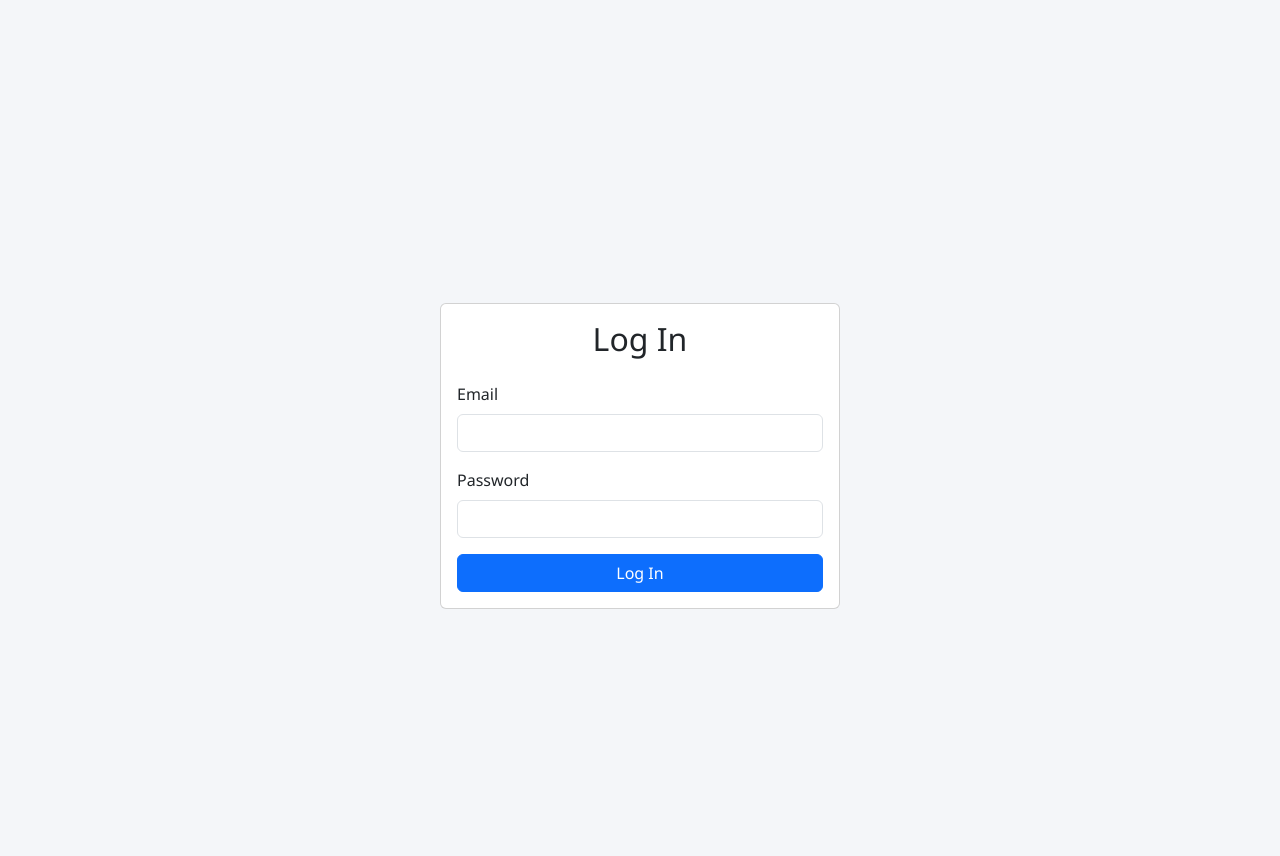
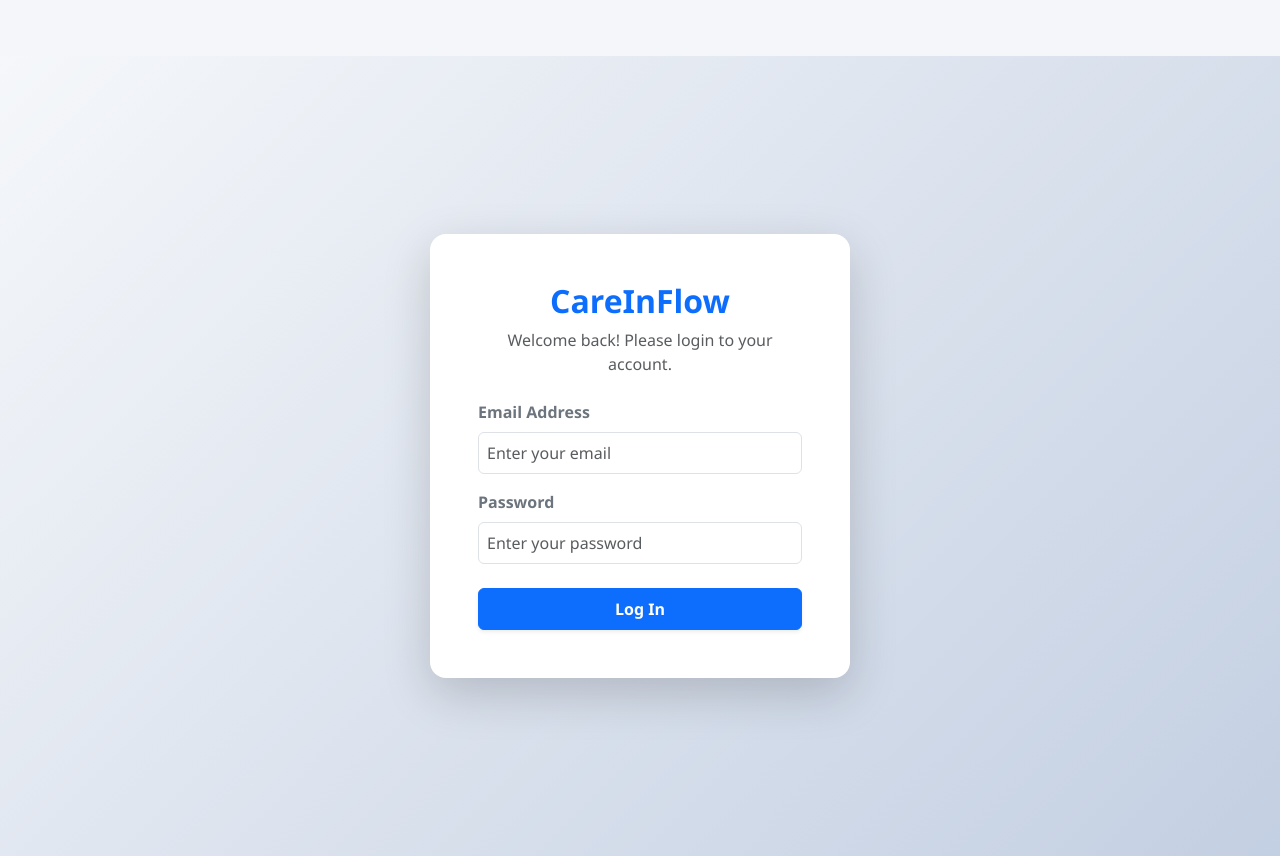
Before and after one commit to muhammadusmanalhaq/Hospital-Management-System, a React (Vite) app in the folder hospital-management-system/: page /login in a window 1280 px wide. Built offline with nearby package versions, Linux system fonts and the light colour scheme; no server answers.

Commit message:
style(frontend): improve login page aesthetics and add loading state

```diff
--- a/hospital-management-system/src/pages/Login.jsx
+++ b/hospital-management-system/src/pages/Login.jsx
@@ -1,49 +1,81 @@
 import { useState } from 'react';
 import { useAuth } from '../context/AuthContext';
 import { useNavigate } from 'react-router-dom';
-import { Container, Card, Form, Button, Alert } from 'react-bootstrap';
+import { Container, Card, Form, Button, Alert, Spinner } from 'react-bootstrap';
 
 function Login() {
   const [email, setEmail] = useState('');
   const [password, setPassword] = useState('');
   const [error, setError] = useState('');
+  const [loading, setLoading] = useState(false);
   const { login } = useAuth();
   const navigate = useNavigate();
 
   const handleSubmit = async (e) => {
     e.preventDefault();
+    setError('');
+    setLoading(true);
     try {
       await login(email, password);
       navigate('/');
     } catch (err) {
       setError('Failed to login. Please check your credentials.');
+      setLoading(false);
     }
   };
 
   return (
-    <Container className="d-flex align-items-center justify-content-center" style={{ minHeight: '100vh' }}>
-      <div className="w-100" style={{ maxWidth: '400px' }}>
-        <Card>
-          <Card.Body>
-            <h2 className="text-center mb-4">Log In</h2>
-            {error && <Alert variant="danger">{error}</Alert>}
+    <div style={{ minHeight: '100vh', background: 'linear-gradient(135deg, #f5f7fa 0%, #c3cfe2 100%)' }} className="d-flex align-items-center justify-content-center">
+      <Container className="d-flex align-items-center justify-content-center">
+        <div className="w-100" style={{ maxWidth: '420px' }}>
+          <Card className="shadow-lg border-0" style={{ borderRadius: '1rem' }}>
+            <Card.Body className="p-5">
+              <div className="text-center mb-4">
+                <h2 className="fw-bold text-primary">CareInFlow</h2>
+                <p className="text-muted">Welcome back! Please login to your account.</p>
+              </div>
+              {error && <Alert variant="danger" className="text-center rounded-3">{error}</Alert>}
               <Form onSubmit={handleSubmit}>
                 <Form.Group id="email" className="mb-3">
-                <Form.Label>Email</Form.Label>
-                <Form.Control type="email" required value={email} onChange={(e) => setEmail(e.target.value)} />
+                  <Form.Label className="fw-semibold text-secondary">Email Address</Form.Label>
+                  <Form.Control
+                    type="email"
+                    required
+                    value={email}
+                    onChange={(e) => setEmail(e.target.value)}
+                    placeholder="Enter your email"
+                    className="p-2"
+                  />
                 </Form.Group>
-              <Form.Group id="password" className="mb-3">
-                <Form.Label>Password</Form.Label>
-                <Form.Control type="password" required value={password} onChange={(e) => setPassword(e.target.value)} />
+                <Form.Group id="password" className="mb-4">
+                  <Form.Label className="fw-semibold text-secondary">Password</Form.Label>
+                  <Form.Control
+                    type="password"
+                    required
+                    value={password}
+                    onChange={(e) => setPassword(e.target.value)}
+                    placeholder="Enter your password"
+                    className="p-2"
+                  />
                 </Form.Group>
-              <Button className="w-100" type="submit">
-                Log In
+                <Button
+                  className="w-100 py-2 fw-bold shadow-sm"
+                  type="submit"
+                  disabled={loading}
+                >
+                  {loading ? (
+                    <>
+                      <Spinner as="span" animation="border" size="sm" role="status" aria-hidden="true" className="me-2" />
+                      Logging in...
+                    </>
+                  ) : 'Log In'}
                 </Button>
               </Form>
             </Card.Body>
           </Card>
         </div>
       </Container>
+    </div>
   );
 }
 
```
Lines whose indentation alone changed are shown as unchanged.
